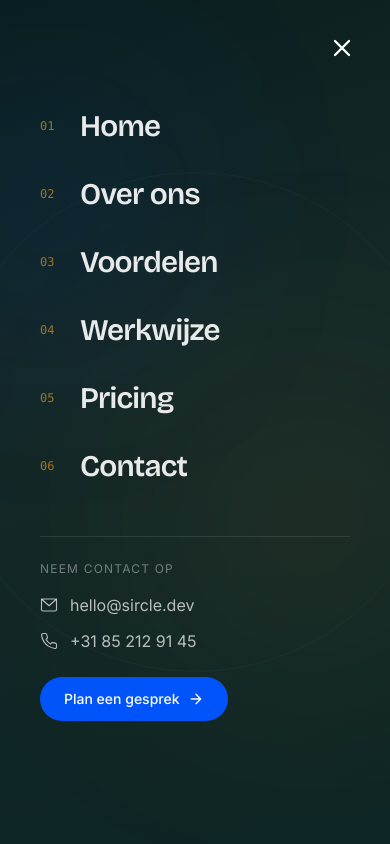
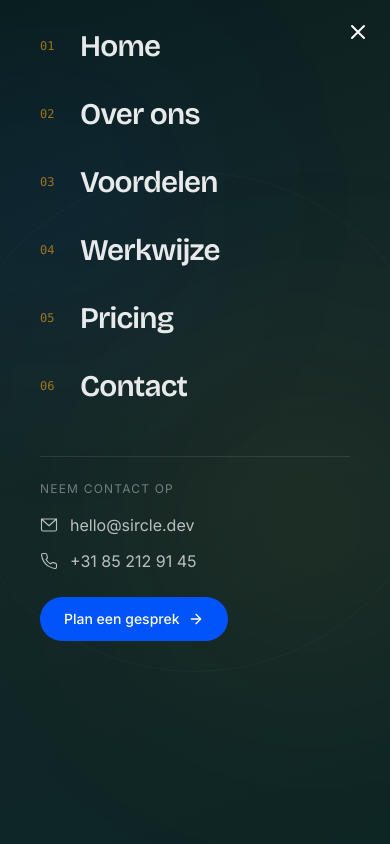
Before and after one commit to sircle-cloud/sircle-dev-site, a Next.js app: page /sircle-dev-site/ in a window 390 px wide. Both pictures are taken after a click on the button "Menu". Shown: the top 844 px of the page. Built offline with nearby package versions, Linux system fonts and the light colour scheme.

Commit message:
Align Home with close button, make menu scrollable

```diff
--- a/src/components/Navbar.tsx
+++ b/src/components/Navbar.tsx
@@ -216,13 +216,13 @@ export default function Navbar() {
             clipPath: "circle(0% at calc(100% - 40px) 32px)",
           }}
         >
-          {/* Close button - top right, clearly visible */}
+          {/* Close button - top right */}
           <button
             onClick={closeMenu}
-            className="absolute top-6 right-6 z-[70] w-12 h-12 flex items-center justify-center text-white hover:text-accent-warm transition-colors"
+            className="absolute top-0 right-0 z-[70] w-16 h-16 flex items-center justify-center text-white hover:text-accent-warm transition-colors"
             aria-label="Sluiten"
           >
-            <svg width="28" height="28" viewBox="0 0 24 24" fill="none" stroke="currentColor" strokeWidth="2" strokeLinecap="round">
+            <svg width="24" height="24" viewBox="0 0 24 24" fill="none" stroke="currentColor" strokeWidth="2" strokeLinecap="round">
               <path d="M18 6L6 18M6 6l12 12" />
             </svg>
           </button>
@@ -235,7 +235,7 @@ export default function Navbar() {
           </div>
 
           {/* Menu content */}
-          <div className="relative h-full flex flex-col justify-start pt-24 px-10 pb-12">
+          <div className="relative h-full flex flex-col justify-start pt-4 px-10 pb-10 overflow-y-auto">
             {/* Nav links */}
             <div className="flex flex-col gap-2">
               {navLinks.map((link, i) => (
```
